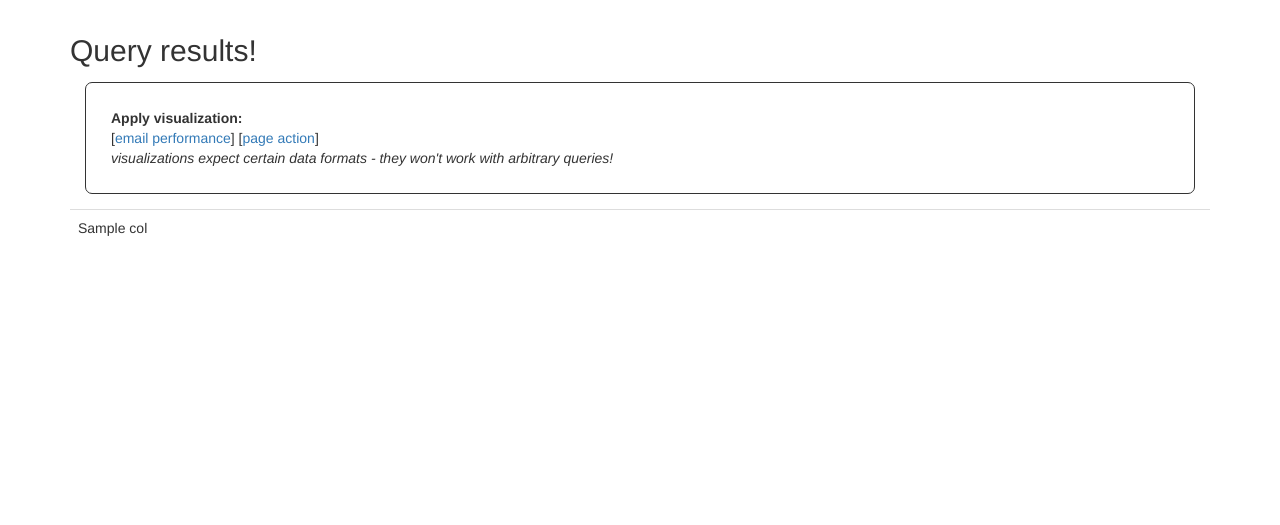
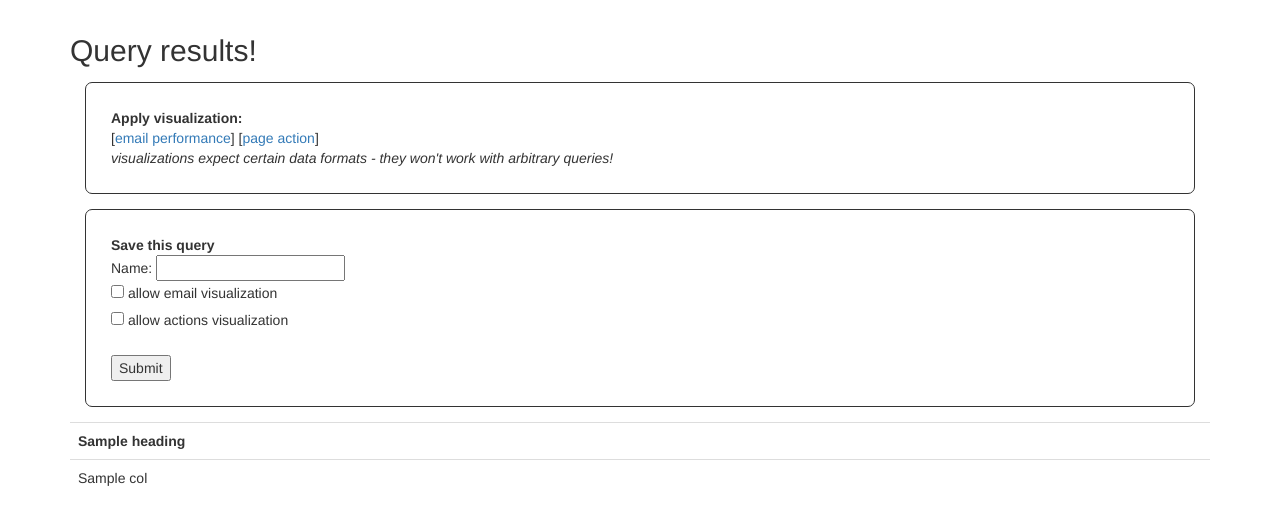
Before and after one commit to the-open/leadnow-2, a Django app: template reports/templates/report.html in a window 1280 px wide. Shown: the part 51-576 px from the top of the page. Run offline with Django 3.2, Linux system fonts and the light colour scheme; the template is opened without the code that fills it: most values are stand-ins (such as "Sample title", 1, 10 or a date in 2020); parts of the project's set-up code (start-up, migrations or seed data) failed here and were passed over; some libraries are stand-ins or nearby versions.

Commit message:
francis's changes

```diff
--- a/reports/models.py
+++ b/reports/models.py
@@ -48,7 +48,10 @@ class Query(models.Model):
   class Meta:
     db_table = 'queries'
 
-  creator = models.ForeignKey('auth.User')
+  name = models.CharField(max_length=255)
+  qry = models.CharField(max_length=255)
+
+  creator = models.ForeignKey('auth.User', blank=True, null=True)
   created = models.DateTimeField(auto_now_add=True)
 
   vis_emails = models.BooleanField(default=False)
--- a/reports/settings.py
+++ b/reports/settings.py
@@ -58,8 +58,14 @@ WSGI_APPLICATION = 'reports.wsgi.application'
 # Database
 # https://docs.djangoproject.com/en/1.6/ref/settings/#databases
 
+# Strongly you recommend you override this in local_settings.py,
+# use mysql, and set the readonly database to a read-only user... =)
 DATABASES = {
     'default': {
+        'ENGINE': 'django.db.backends.sqlite3',
+        'NAME': os.path.join(BASE_DIR, 'db.sqlite3'),
+    },
+    'readonly': {
         'ENGINE': 'django.db.backends.sqlite3',
         'NAME': os.path.join(BASE_DIR, 'db.sqlite3'),
     }
--- a/reports/templates/base.html
+++ b/reports/templates/base.html
@@ -23,6 +23,7 @@
     <script src="https://cdnjs.cloudflare.com/ajax/libs/raphael/2.1.2/raphael-min.js"></script>
     <script src="https://cdnjs.cloudflare.com/ajax/libs/graphael/0.5.1/g.raphael-min.js"></script>
     <script src="https://cdnjs.cloudflare.com/ajax/libs/graphael/0.5.1/g.line-min.js"></script>
+    <script src="https://cdnjs.cloudflare.com/ajax/libs/graphael/0.5.1/g.bar-min.js"></script>
 
     <!-- Colorbox -->
     <!--
--- a/reports/templates/report.html
+++ b/reports/templates/report.html
@@ -5,16 +5,55 @@
 
   <div style='padding: 25px; margin: 15px; border: 1px solid; border-radius: 0.5em;'>
     <strong>Apply visualization:</strong><br/>
-    [<a href="#" id="vis_email">email performance</a>]
-    [<a href="#">page action</a>]
+
+    {% if saved_query and saved_query.vis_emails or not saved_query %}
+      [<a href="#" id="vis_email">email performance</a>]
+    {% endif %}
+    {% if saved_query and saved_query.vis_actions or not saved_query %}
+      [<a href="#" id="vis_action">page action</a>]
+    {% endif %}
+    {% if saved_query and not saved_query.vis_emails and not saved_query.vis_actions %}
+      <em>no visualizations available for this query</em>
+    {% endif %}
     <br/>
-    <em>visualizations expect certain data formats - they won't work with arbitrary queries!</em>
+
+    {% if not saved_query %}
+      <em>visualizations expect certain data formats - they won't work with arbitrary queries!</em>
+    {% endif %}
+
   </div>
+
+  {% if not saved_query %}
+    <div style='padding: 25px; margin: 15px; border: 1px solid; border-radius: 0.5em;'>
+      <strong>Save this query</strong>
+      <br/>
+      <form action="{% url 'query_save' %}" method="post" id="query_save">
+        {% csrf_token %}
+
+        Name: <input type="text" name="name" value=""/>
+        <br/>
+        <input type="checkbox" name="viz_email" id="can_viz_email"/>
+        <label for="can_viz_email" style='font-weight: normal;'>allow email visualization</label><br/>
+        <input type="checkbox" name="viz_action" id="can_viz_action"/>
+        <label for="can_viz_action" style='font-weight: normal;'>allow actions visualization</label><br/>
+        <br/>
+        <input type="hidden" name="qry" value="{{ qry }}"/>
+        <input type="submit" value="Submit" />
+      </form>
+
+
+    </div>
+  {% endif %}
 
   <div id="graph" style='width: 750px; height: 550px; display: none;'>
   </div>
 
   <table class="table striped-table" id="datatable">
+    <tr>
+      {% for h in headings %}
+        <th>{{ h }}</th>
+      {% endfor %}
+    </tr>
     {% for row in results %}
       <tr>
         {% for col in row %}
@@ -40,7 +79,7 @@
           //headings.push($(this).html());
           headings.push(idx);
         else {
-          if (idx == 0)
+          if (idx == 1)
             data.push([]);
 
           data[idx2-1].push($(this).html());
@@ -71,4 +110,69 @@
     });
     return false;
   });
+
+
+  function actions_chart() {
+    var data = {};
+    var current_date;
+
+    var dates = [];
+    var sources = {};
+
+    // The nested loops here are staggeringly inefficient.
+
+    $('#datatable tr').each(function(idx) {
+      var current_source;
+      $('td', $(this)).each(function(idx2) {
+        if (idx2 == 0) {
+          if (current_date != $(this).html())
+            dates.push($(this).html());
+          current_date = $(this).html();
+        } else if (idx2 == 1) {
+          current_source = $(this).html();
+          sources[$(this).html()] = true;
+        } else if (idx2 == 2) {
+          if (!data[current_date])
+            data[current_date] = {};
+          data[current_date][current_source] = $(this).html();
+        }
+      });
+
+    });
+
+    // I said staggering...!
+
+    formatted_sources = [];
+    $.each(sources, function (k, v) {
+      var current_source = [];
+      for (var i = 0; i < dates.length; i++)
+        current_source.push(data[dates[i]][k]);
+      formatted_sources.push(current_source)
+    });
+
+    r.barchart(25, 25, 750, 500,
+               formatted_sources,
+               {stacked: true});
+
+  }
+
+  $('#vis_action').click(function() {
+    $('#graph').show(function() {
+      actions_chart();
+
+      $('svg', $("#graph")).height($('#graph').height());
+      $('svg', $("#graph")).width($('#graph').width());
+    });
+    return false;
+  });
+
+  $('#query_save').submit(function() {
+    var query_save = $(this).parent();
+    $.post($(this).attr('action'), $(this).serialize(), function(response) {
+      query_save.html(response);
+    });
+    return false;
+  });
+
+
 {% endblock %}
```
